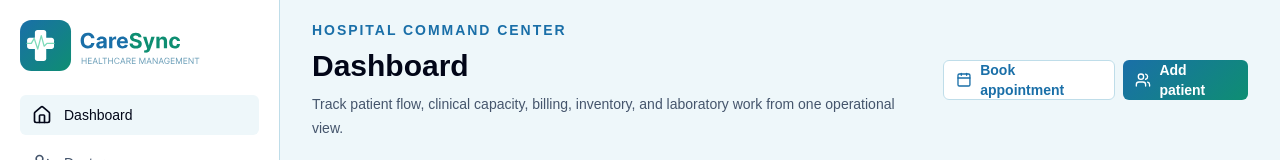
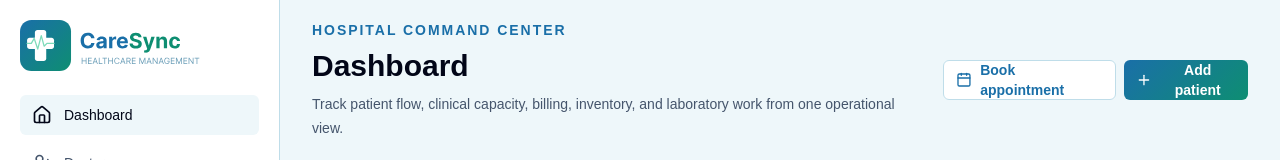
Before and after one commit to Gspatelw3/CareSync, a Next.js app: page /dashboard in a window 1280 px wide. Shown: the top 160 px of the page. Built offline with nearby package versions, Linux system fonts and the light colour scheme.

Commit message:
add patient form and button components for improved patient registration

```diff
--- a/app/dashboard/page.tsx
+++ b/app/dashboard/page.tsx
@@ -1,6 +1,7 @@
 import type { Metadata } from "next";
 import Link from "next/link";
 import { AppSidebar } from "@/components/layout/app-sidebar";
+import { AddPatientButton } from "@/components/layout/add-patient-button";
 import { StatCard } from "@/components/layout/page-shell";
 import { Activity, Bed, Calendar, UserPlus, Users } from "lucide-react";
 
@@ -150,13 +151,7 @@ export default function DashboardPage() {
                 <Calendar className="size-4" />
                 Book appointment
               </Link>
-              <Link
-                className="care-brand-gradient inline-flex h-10 items-center justify-center gap-2 rounded-md px-3 text-sm font-semibold text-white transition hover:brightness-95"
-                href="/patients"
-              >
-                <Users className="size-4" />
-                Add patient
-              </Link>
+              <AddPatientButton />
             </div>
           </header>
 
--- a/app/patients/page.tsx
+++ b/app/patients/page.tsx
@@ -1,10 +1,10 @@
 import type { Metadata } from "next";
-import Link from "next/link";
 import { PageShell, PageHeader, Card, Table, StatusBadge, StatCard } from "@/components/layout/page-shell";
 import { Plus } from "lucide-react";
 import { ActionButton } from "@/components/ui/action-buttons";
-import { ActionModal, FormField, FormSection } from "@/components/ui/action-modal";
+import { ActionModal } from "@/components/ui/action-modal";
 import { SearchInput } from "@/components/ui/search-input";
+import { AddPatientForm } from "@/components/patients/add-patient-form";
 
 export const metadata: Metadata = {
   title: "Patients | Care Sync",
@@ -48,53 +48,7 @@ export default function PatientsPage() {
                   </ActionButton>
                 }
               >
-              <FormSection title="Personal Information">
-                <div className="grid grid-cols-2 gap-4">
-                  <FormField label="First name" placeholder="e.g. Meera" />
-                  <FormField label="Last name" placeholder="e.g. Iyer" />
-                </div>
-                <div className="grid grid-cols-2 gap-4">
-                  <FormField
-                    label="Gender"
-                    type="select"
-                    options={[
-                      { label: "Male", value: "male" },
-                      { label: "Female", value: "female" },
-                      { label: "Other", value: "other" },
-                    ]}
-                  />
-                  <FormField label="Age" type="number" placeholder="e.g. 38" />
-                </div>
-                <FormField label="Phone number" placeholder="+91 98765 43210" />
-                <FormField label="Email" placeholder="patient@email.com" />
-              </FormSection>
-              <FormSection title="Medical Details">
-                <FormField
-                  label="Department"
-                  type="select"
-                  options={[
-                    { label: "Cardiology", value: "cardiology" },
-                    { label: "Orthopedics", value: "orthopedics" },
-                    { label: "General", value: "general" },
-                    { label: "Neurology", value: "neurology" },
-                    { label: "Pediatrics", value: "pediatrics" },
-                    { label: "Obstetrics", value: "obstetrics" },
-                  ]}
-                />
-                <FormField
-                  label="Assign doctor"
-                  type="select"
-                  options={[
-                    { label: "Dr. Kavya Rao", value: "D-042" },
-                    { label: "Dr. Neil Shah", value: "D-041" },
-                    { label: "Dr. Amina Khan", value: "D-040" },
-                    { label: "Dr. Amit Verma", value: "D-039" },
-                    { label: "Dr. Sneha Kapoor", value: "D-038" },
-                    { label: "Dr. Priya Mehta", value: "D-037" },
-                  ]}
-                />
-                <FormField label="Medical history" type="textarea" placeholder="Any pre-existing conditions, allergies..." />
-              </FormSection>
+                <AddPatientForm />
               </ActionModal>
           </>
         }
--- /dev/null
+++ b/components/layout/add-patient-button.tsx
@@ -0,0 +1,23 @@
+"use client";
+
+import { ActionButton } from "@/components/ui/action-buttons";
+import { ActionModal } from "@/components/ui/action-modal";
+import { AddPatientForm } from "@/components/patients/add-patient-form";
+import { Plus } from "lucide-react";
+
+export function AddPatientButton() {
+  return (
+    <ActionModal
+      title="Add Patient"
+      subtitle="Register a new patient in the system."
+      confirmLabel="Add patient"
+      trigger={
+        <ActionButton icon={<Plus className="size-4" />} message="">
+          Add patient
+        </ActionButton>
+      }
+    >
+      <AddPatientForm />
+    </ActionModal>
+  );
+}
--- /dev/null
+++ b/components/patients/add-patient-form.tsx
@@ -0,0 +1,57 @@
+"use client";
+
+import { FormField, FormSection } from "@/components/ui/action-modal";
+
+export function AddPatientForm() {
+  return (
+    <>
+      <FormSection title="Personal Information">
+        <div className="grid grid-cols-2 gap-4">
+          <FormField label="First name" placeholder="e.g. Meera" />
+          <FormField label="Last name" placeholder="e.g. Iyer" />
+        </div>
+        <div className="grid grid-cols-2 gap-4">
+          <FormField
+            label="Gender"
+            type="select"
+            options={[
+              { label: "Male", value: "male" },
+              { label: "Female", value: "female" },
+              { label: "Other", value: "other" },
+            ]}
+          />
+          <FormField label="Age" type="number" placeholder="e.g. 38" />
+        </div>
+        <FormField label="Phone number" placeholder="+91 98765 43210" />
+        <FormField label="Email" placeholder="patient@email.com" />
+      </FormSection>
+      <FormSection title="Medical Details">
+        <FormField
+          label="Department"
+          type="select"
+          options={[
+            { label: "Cardiology", value: "cardiology" },
+            { label: "Orthopedics", value: "orthopedics" },
+            { label: "General", value: "general" },
+            { label: "Neurology", value: "neurology" },
+            { label: "Pediatrics", value: "pediatrics" },
+            { label: "Obstetrics", value: "obstetrics" },
+          ]}
+        />
+        <FormField
+          label="Assign doctor"
+          type="select"
+          options={[
+            { label: "Dr. Kavya Rao", value: "D-042" },
+            { label: "Dr. Neil Shah", value: "D-041" },
+            { label: "Dr. Amina Khan", value: "D-040" },
+            { label: "Dr. Amit Verma", value: "D-039" },
+            { label: "Dr. Sneha Kapoor", value: "D-038" },
+            { label: "Dr. Priya Mehta", value: "D-037" },
+          ]}
+        />
+        <FormField label="Medical history" type="textarea" placeholder="Any pre-existing conditions, allergies..." />
+      </FormSection>
+    </>
+  );
+}
--- a/components/ui/action-modal.tsx
+++ b/components/ui/action-modal.tsx
@@ -11,6 +11,8 @@ export type ActionModalProps = {
   children: ReactNode;
   onConfirm?: () => void;
   confirmLabel?: string;
+  open?: boolean;
+  onOpenChange?: (open: boolean) => void;
 };
 
 export function ActionModal({
@@ -20,8 +22,21 @@ export function ActionModal({
   children,
   onConfirm,
   confirmLabel = "Submit",
+  open: externalOpen,
+  onOpenChange,
 }: ActionModalProps) {
-  const [open, setOpen] = useState(false);
+  const [internalOpen, setInternalOpen] = useState(false);
+
+  const isControlled = externalOpen !== undefined;
+  const open = isControlled ? externalOpen : internalOpen;
+
+  const setOpen = (value: boolean) => {
+    if (isControlled) {
+      onOpenChange?.(value);
+    } else {
+      setInternalOpen(value);
+    }
+  };
 
   return (
     <>
```
Lines whose indentation alone changed are shown as unchanged.
